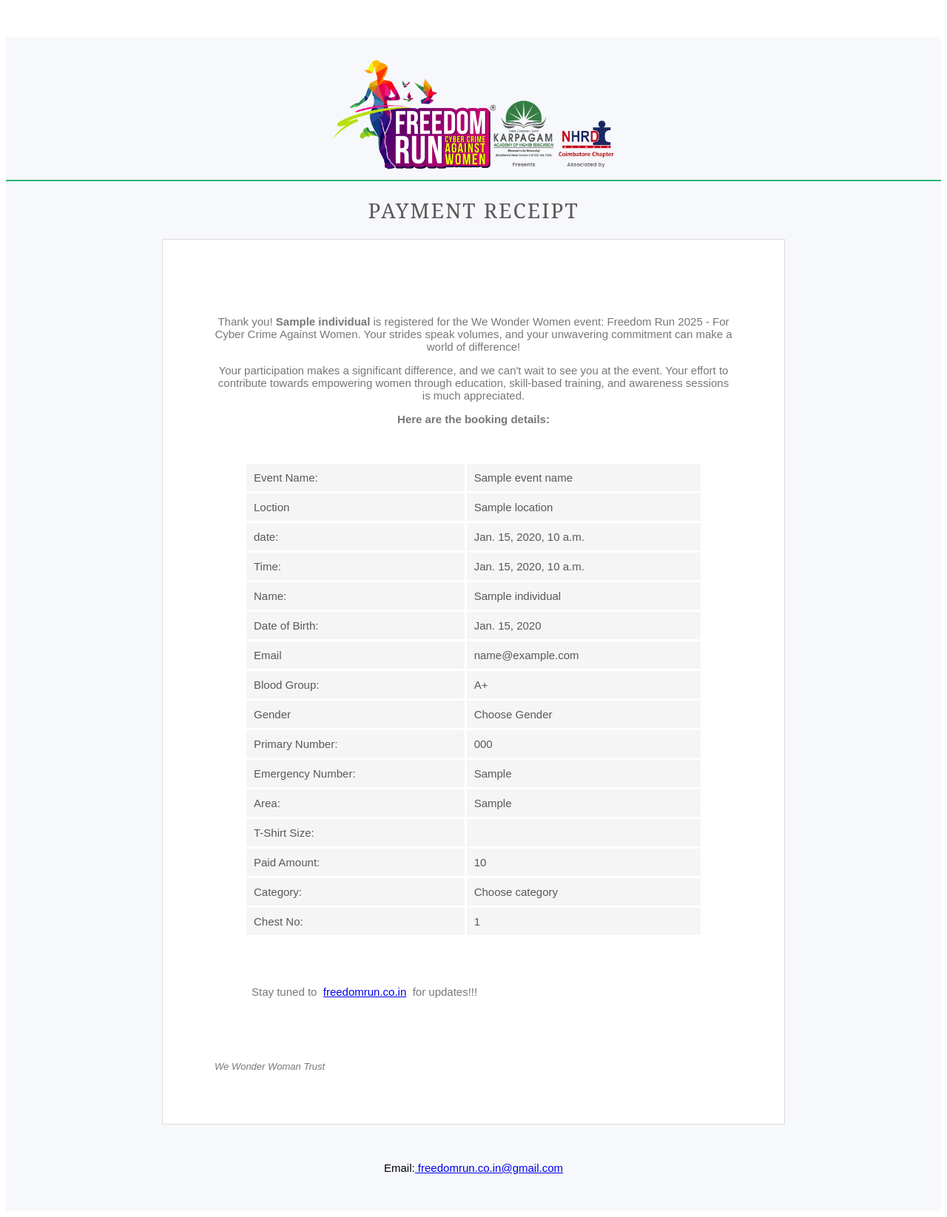
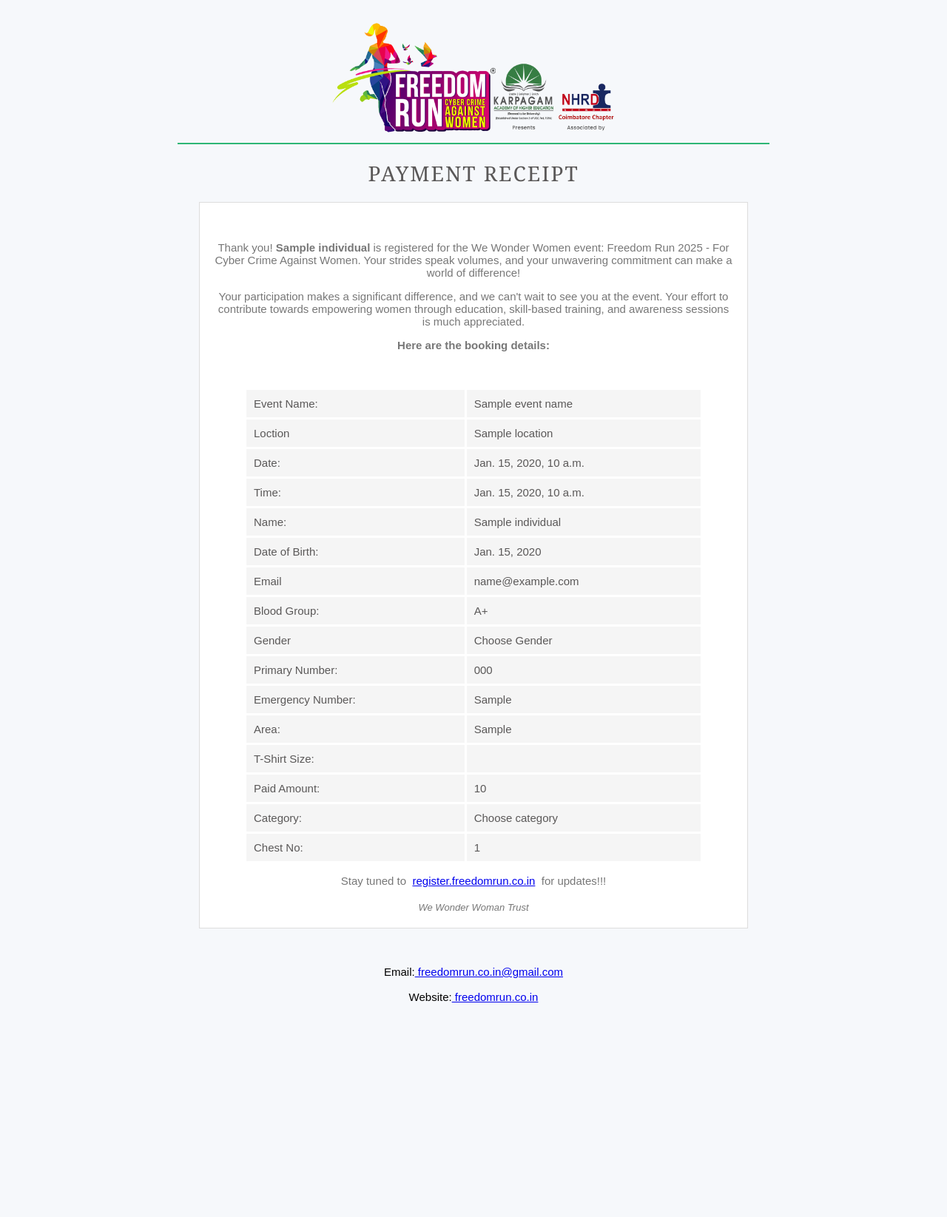
Before and after one commit to Mitun20/freedom_run, a Django app: template templates/registration_email_individual.html in a window 1280 px wide. Shown: the whole page at 74% size. After the commit the page ends 1355 px from the top, so only its background shows below. Run offline with Django 5.2, Linux system fonts and the light colour scheme; tables that the repository leaves empty hold one stand-in row (values such as "Sample post"); the template is opened without the code that fills it: values that come from a table or form of the project are taken from there, most other values are stand-ins (such as "Sample title", 1, 10 or a date in 2020).

Commit message:
email template

```diff
--- a/templates/registration_email_individual.html
+++ b/templates/registration_email_individual.html
@@ -3,25 +3,30 @@
 <head>
     <meta charset="UTF-8">
     <meta name="viewport" content="width=device-width, initial-scale=1.0">
-    <title>Email</title>
+    <link rel="icon" type="image/x-icon" href="Images/favicon.png">
+    <title>Individual Registration</title>
     <style>
+        body{
+            margin-top: 0px;
+            background-color: #f6f8fb;
+        }
         .container {
-            background-color: #f6f8fb;
-            margin: 0;
+            width: auto;
             font-size: 15px;
             padding: 0;
             font-family: Arial, sans-serif;
+            max-width: 800px; /* Optional: to set a max width for the container */
+            margin: 0 auto;
         }
         .email-container {
             max-width: 700px;
             margin: 0 auto;
             background-color: #ffffff;
-            padding: 70px;
+            padding: 20px;
             border: 1px solid #ddd;
         }
         .logo {
             text-align: center;
-            margin-top: 50px ;
             margin-bottom: 20px;
         }
         .logo img {
@@ -56,12 +61,12 @@
             border: 3px solid white;
             color: #5a5858;
         }
-
         .footer {
             font-size: 13px;
             font-style: italic;
             color: #777777;
             margin-top: 20px;
+            text-align: center;
         }
     </style>
 </head>
@@ -70,11 +75,9 @@
         <div class="logo">
             <a href="#" target="_blank">
                 <img src="https://register.freedomrun.co.in/static/img/email-logo.png" alt="logo" class="CToWUd" data-bit="iit">
-
             </a>
             <div style="border:1px solid #2db675;margin-top:10px"></div>
         </div>
-
 
         <div class="header">
             <u></u>
@@ -105,7 +108,7 @@
                     <td id="location">{{ event_details.location }}</td>
                 </tr>
                 <tr style="background: #f5f5f5;">
-                    <td>date:</td>
+                    <td>Date:</td>
                     <td id="eventdate">{{ event_details.date }}</td>
                 </tr>
 
@@ -162,19 +165,11 @@
                     <td id="chestno">{{ instance.chest_no }}</td>
                 </tr>
             </table>
+            <div style="color: #777777;">
+                <p style="text-align:center;">
+                    Stay tuned to&nbsp;
 
-            <div style="padding:50px;color: #777777;">
-                <!-- <p style="text-align:justify;">
-                    All contributions (including registration amount for the marathon) to Coimbatore Cancer Foundation are eligible for tax exemption under section 80G of the Income Tax Act 1961, vide order from the Department of Income Tax Registration Number <span id="registrationNumber">AAATC0792KF19912</span> valid from <span id="validFrom">AY22-23</span> to <span id="validTo">MAY 26-27</span>. The PAN Number of Coimbatore Cancer Foundation is <span id="panNumber">AAATC0792K</span>.
-                </p>
-                <p style="text-align:justify;">
-                    Your registration is subject to the Terms &amp; Conditions that you have accepted during the registration process. These&nbsp;
-                    <a href="https://register.freedomrun.co.in/terms-conditions/">Terms &amp; Conditions</a>
-                    &nbsp;are available on the event website.
-                </p> -->
-                <p style="text-align:justify;">
-                    Stay tuned to&nbsp;
-                    <a href="https://register.freedomrun.co.in/">freedomrun.co.in</a>
+                    <a href="https://register.freedomrun.co.in/">register.freedomrun.co.in</a>
                     &nbsp;for updates!!!
                 </p>
             </div>
@@ -184,57 +179,10 @@
             </div>
         </div>
         <div style="text-align: center;padding: 50px 0;">
-            Email:<a href="mailto:freedomrun.co.in@gmail.com"> freedomrun.co.in@gmail.com</a>
+            Email:<a href="mailto:freedomrun.co.in@gmail.com"> freedomrun.co.in@gmail.com</a><br><br>
+            Website:<a href="https://freedomrun.co.in/"> freedomrun.co.in</a>
         </div>
     </div>
 
-    <!-- <script>
-        // Example data object
-        const registrationDetails = {
-            eventname:"{{ event_name }}",
-            location:"{{ event_details.location }}",
-            eventdate:"{{ event_details.date }}",
-            time:"{{ event_details.time }}",
-            namepara:"{{ instance.name }}",
-            date:"{{ instance.dob }}",
-            name: "{{ instance.name }}",
-            dob: "{{ instance.dob }}",
-            email: "{{ instance.email }}",
-            bloodgroup: "{{ instance.blood_group }}",
-            gender: "{{ instance.get_gender_display }}",
-            primarynumber: "{{ instance.phone_no }}",
-            emergencynumber: "{{ instance.additional_ph_no }}",
-            area: "{{ instance.area }}",
-            tshirtSize: "{{ instance.tshirt_size }}",
-            paidamounts: "{{ instance.paid_amount }}",
-            category: "{{ instance.get_category_display }}",
-            chestno: "{{ instance.chest_no }}",
-        };
-
-        // Function to update the registration details
-        function updateRegistrationDetails(details) {
-            document.getElementById('eventname').textContent = details.eventname;
-            document.getElementById('location').textContent = details.location;
-            document.getElementById('eventdate').textContent = details.eventdate;
-            document.getElementById('time').textContent = details.time;
-            document.getElementById('namepara').textContent = details.namepara;
-            // document.getElementById('date').textContent = details.date;
-            // document.getElementById('name').textContent = details.name;
-            document.getElementById('dob').textContent = details.dob;
-            document.getElementById('email').textContent = details.email;
-            document.getElementById('bloodgroup').textContent = details.bloodgroup;
-            document.getElementById('gender').textContent = details.gender;
-            document.getElementById('primarynumber').textContent = details.primarynumber;
-            document.getElementById('emergencynumber').textContent = details.emergencynumber;
-            document.getElementById('area').textContent = details.area;
-            document.getElementById('tshirtSize').textContent = details.tshirtSize;
-            document.getElementById('paidamounts').textContent = details.paidamounts;
-            document.getElementById('category').textContent = details.category;
-            document.getElementById('chestno').textContent = details.chestno;
-        }
-
-        // Call the function with the example data
-        updateRegistrationDetails(registrationDetails);
-    </script> -->
 </body>
 </html>
```
Also changed, not shown: templates/registration_email_team.html (+46 -88 lines).
